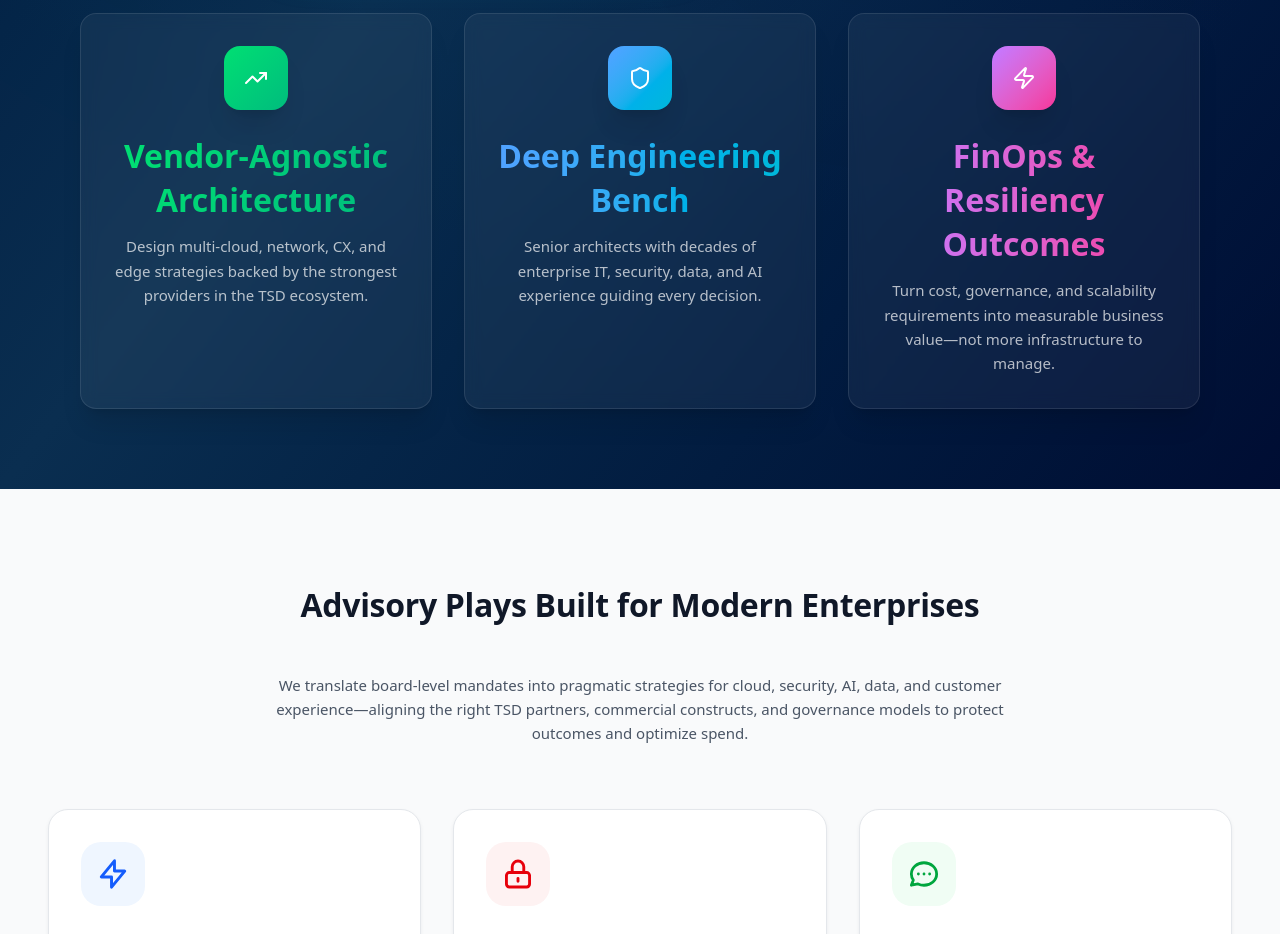
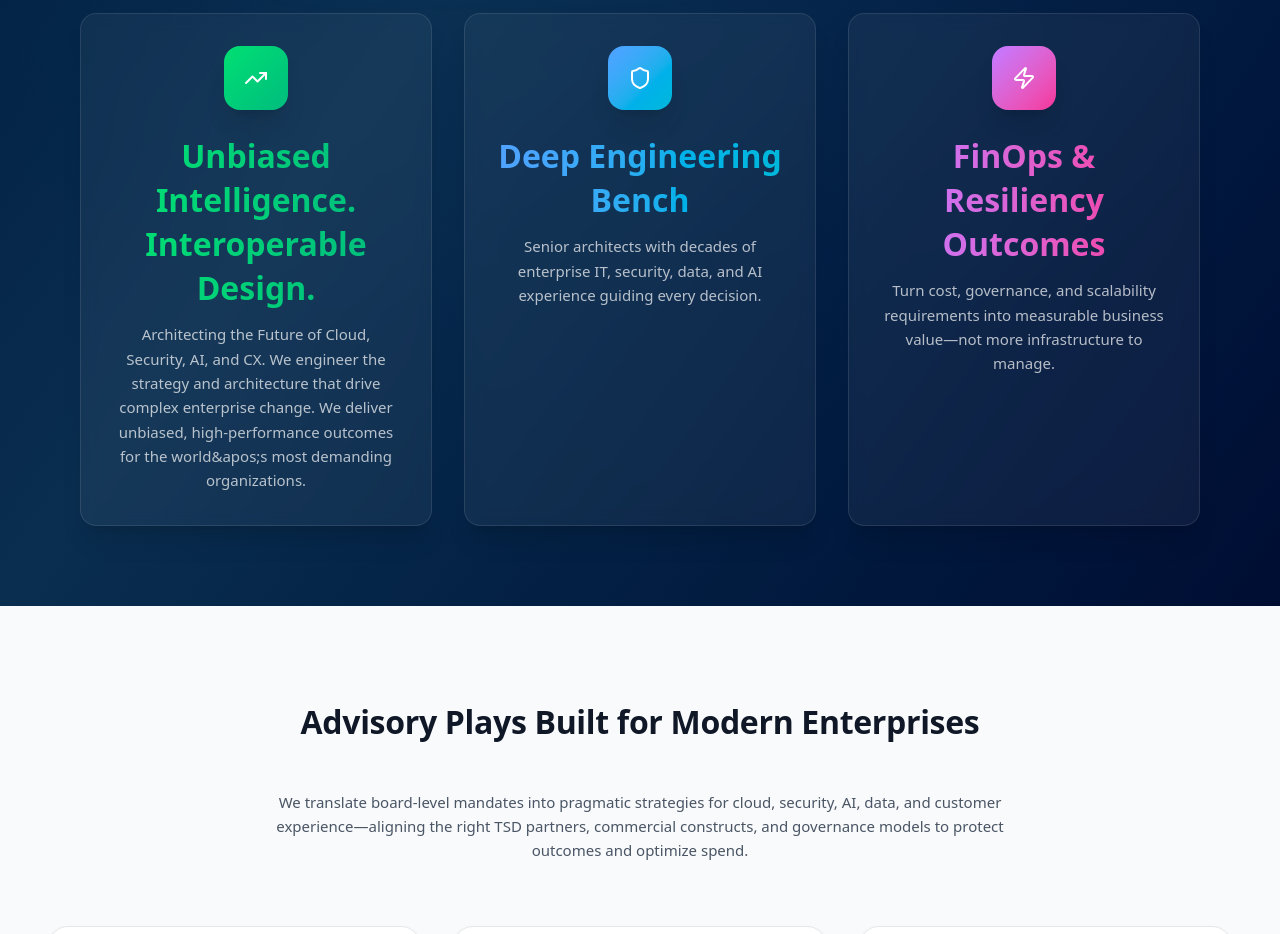
Before and after one commit to PaulWallaceATL/knetix, a Next.js app: page / in a window 1280 px wide. Shown: the part 1180-2114 px from the top of the page. Built offline with nearby package versions, Linux system fonts and the light colour scheme.

Commit message:
Update Vendor-Agnostic Architecture card to match PDF slides
- Title changed to: 'Unbiased Intelligence. Interoperable Design.'
- Description updated to match PDF annotation text

```diff
--- a/src/components/EnterpriseHero.tsx
+++ b/src/components/EnterpriseHero.tsx
@@ -172,8 +172,8 @@ export default function EnterpriseHero() {
           {[
             {
               icon: <TrendingUp className="w-5 h-5 md:w-6 md:h-6" />,
-              title: "Vendor-Agnostic Architecture",
-              description: "Design multi-cloud, network, CX, and edge strategies backed by the strongest providers in the TSD ecosystem.",
+              title: "Unbiased Intelligence. Interoperable Design.",
+              description: "Architecting the Future of Cloud, Security, AI, and CX. We engineer the strategy and architecture that drive complex enterprise change. We deliver unbiased, high-performance outcomes for the world&apos;s most demanding organizations.",
               color: "from-green-400 to-emerald-500"
             },
             {
```
